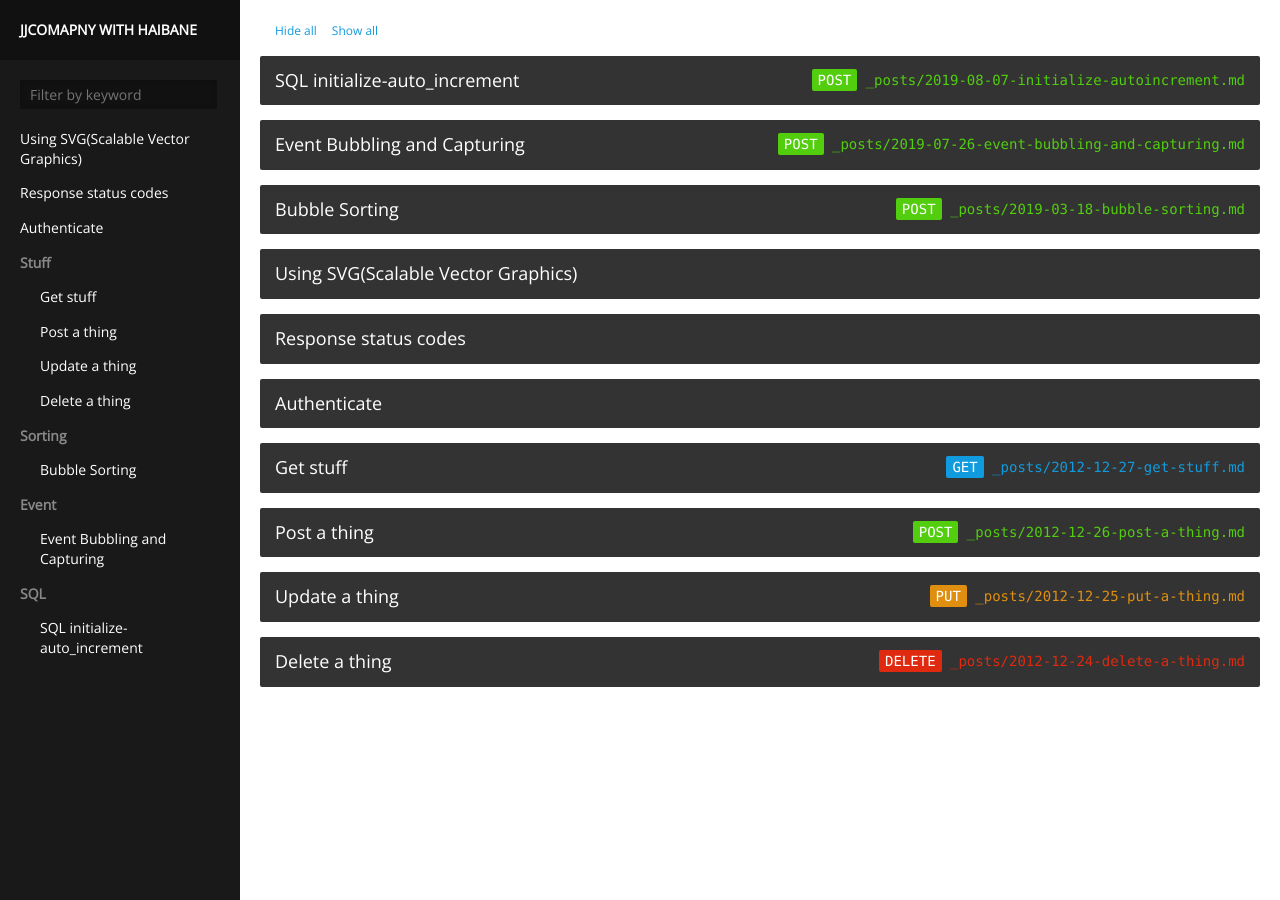
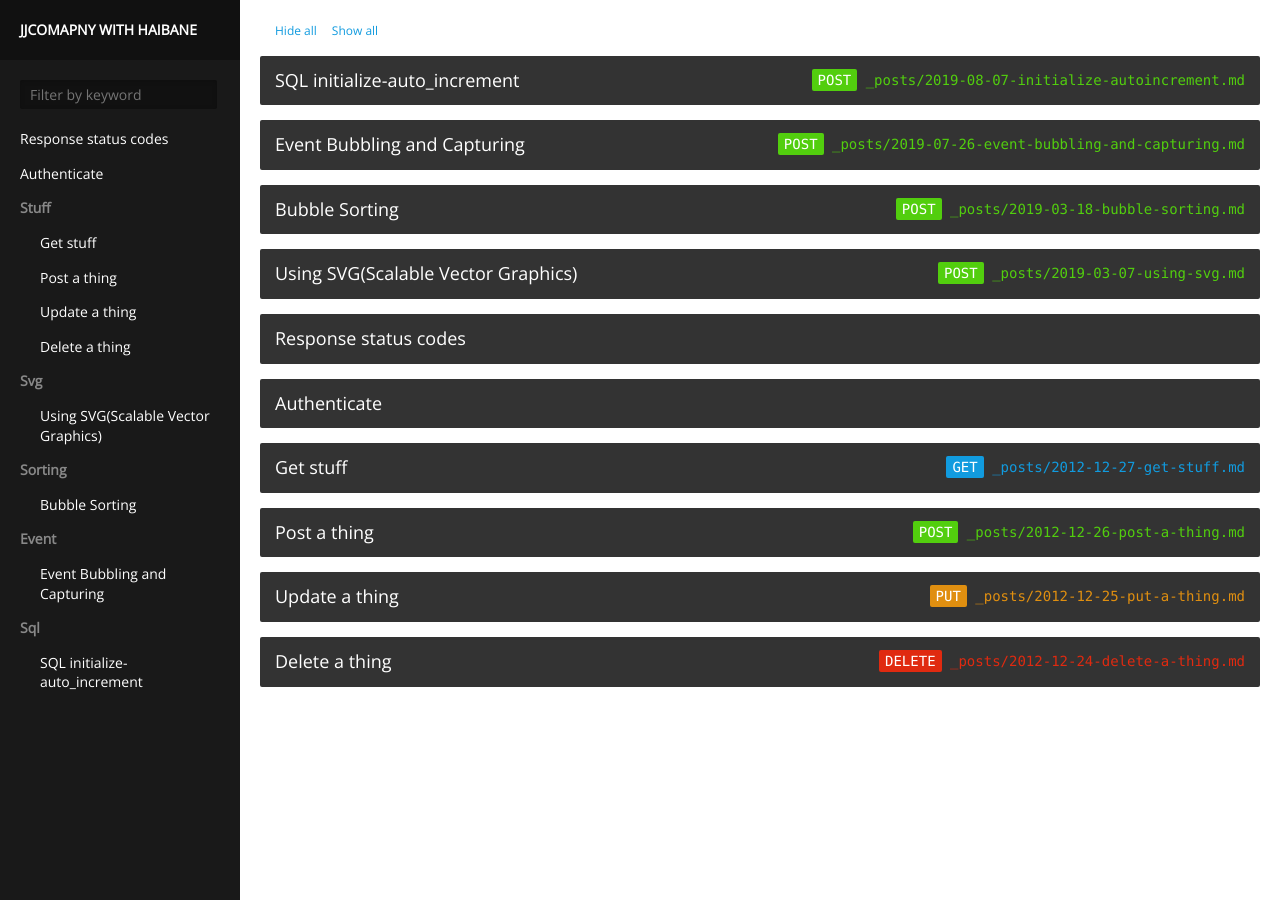
Before and after one commit to JJCompany/JJCompany, a Jekyll site: the page built from index.html, in a window 1280 px wide. Built offline with Jekyll 4.4.1, drawn with Linux system fonts in a browser that asks for light colours.

Commit message:
add post date

```diff
--- a/_posts/2019-03-07-using-svg.md
+++ b/_posts/2019-03-07-using-svg.md
@@ -1,6 +1,7 @@
 ---
+category: Svg
 title: 'Using SVG(Scalable Vector Graphics) '
-
+type: 'POST'
 layout: nil
 ---
 
```
Also changed, not shown: _posts/2019-08-07-initialize-autoincrement.md (+1 -1 lines).
